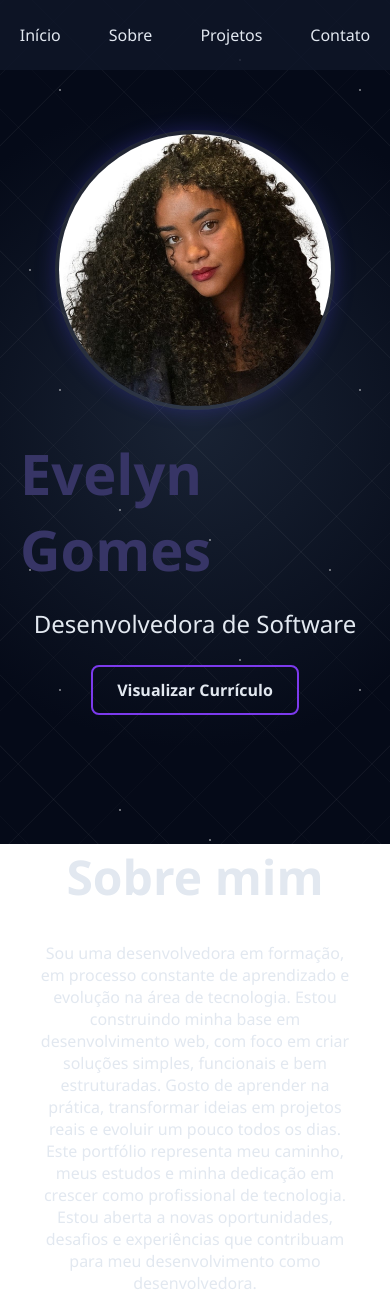
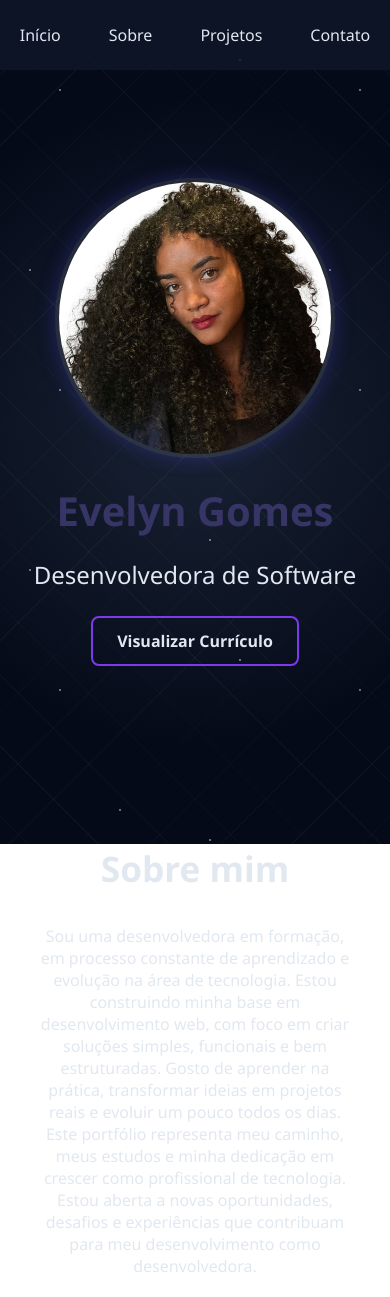
Before and after one commit to Evegomez545/Portifolio, a plain HTML site: page index.html in a window 390 px wide. Shown: the top 1297 px of the page. Drawn offline with Linux system fonts and the light colour scheme.

Commit message:
Add files via upload

```diff
--- a/styles.css
+++ b/styles.css
@@ -103,13 +103,17 @@ h1 {
     font-size: 3.5rem;
     color: var(--primaria);
     font-weight: bold;
-    margin:20px;
+    margin:20px 0;
+    text-align: center;
+    width: 100%;
 
 }
 
 .sub-titulo {
     font-size: 1.5rem;
-    color: var(--claro)
+    color: var(--claro);
+    text-align: center;
+    width: 100%;
 
 
 }
@@ -125,6 +129,15 @@ h1 {
 
 
 
+}
+
+@media (max-width: 480px) {
+    h1 {
+        font-size: 2.5rem;
+    }
+    .sobre-titulo {
+        font-size: 2.2rem;
+    }
 }
 
 .sobre-caixa {
```
